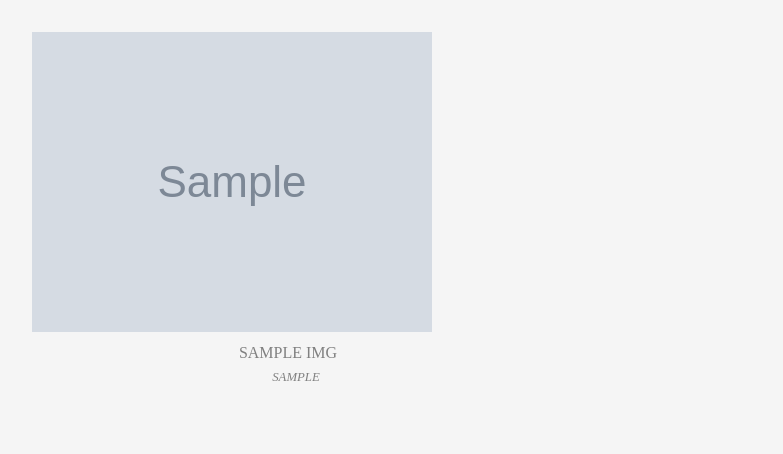
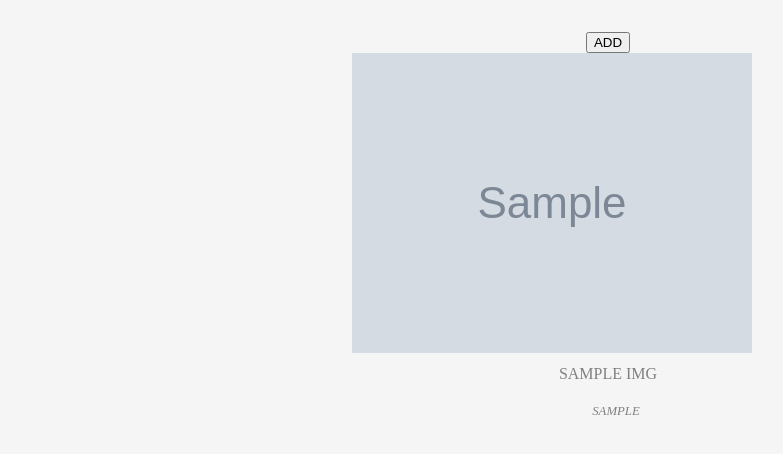
Before and after one commit to delektowski/news-in-images, a Node project: template src/views/pages/index.ejs in a window 1280 px wide. Shown: the part 82-536 px from the top of the page, without its empty margins (32-815 px from the left). Run offline with Node 20 templates, Linux system fonts and the light colour scheme; the template is opened without the code that fills it: most values are stand-ins (such as "Sample title", 1, 10 or a date in 2020); grey boxes marked "Sample" are stand-in pictures; some libraries are stand-ins or nearby versions.

Commit message:
add image to main container

```diff
--- a/package.json
+++ b/package.json
@@ -4,7 +4,7 @@
   "description": "",
   "main": "index.mjs",
   "scripts": {
-    "start": "nodemon src/index.ts",
+    "start": "nodemon -e ejs,ts,js src/index.ts",
     "build": "rimraf ./dist && tsc && cp .env ./dist"
   },
   "keywords": [],
--- a/src/index.ts
+++ b/src/index.ts
@@ -21,6 +21,8 @@ app.set('views', path.join(process.cwd(),
     `${viewsPath}`));
 app.set("view engine", "ejs");
 app.use(express.urlencoded({ extended: true }));
+app.use(express.json());
+
 app.use(router);
 
 app.listen(PORT);
--- a/src/public/css/main.css
+++ b/src/public/css/main.css
@@ -40,8 +40,8 @@ a, .a:hover, .a:visited, .a:focus, .a:active {
     inline-size: 90vw;
     margin: 0 auto;
     display: flex;
-    justify-content: space-between;
-    gap: 1rem;
+    justify-content: center;
+    gap: 1.5rem;
     flex-wrap: wrap;
 }
 
--- a/src/views/partials/images.ejs
+++ b/src/views/partials/images.ejs
@@ -1,3 +1,4 @@
+<button onclick="handleAddElement()">ADD</button>
 <div class="images-container">
     <% if(imgList){ %>
         <% imgList.forEach(function(img){ %>
@@ -5,9 +6,79 @@
                 <div class="image-container">
                     <img class="image-painting" src="<%= img.imgSrc %>" alt="ai generated image">
                     <p class="img-title"><%= img.title %></p>
-                    <p class="news-src"><span class="fi fi-<%= img.country %>"></span><%= img.newsProvider %></p>
+                    <div class="news-src"><span class="fi fi-<%= img.country %>"></span>
+                        <p><%= img.newsProvider %></p></div>
                 </div>
             </a>
         <% }); %>
     <% } %>
+
 </div>
+
+<script>
+    function handleAddElement() {
+        const bodyReq = {koza: "jest"}
+        fetch("http://localhost:5555/test", {
+            method: "POST",
+            headers: {
+                'Content-Type': 'application/json'
+            },
+            body: JSON.stringify(bodyReq)
+        }).then(res => {
+
+            return res.json()
+        }).then(response => {
+            console.log("response1111", response)
+            addElement(response)
+        }).catch(err => {
+            console.log("ERRROEOREOROERER", err)
+        })
+
+    }
+
+    function addElement(data) {
+        let fragment = new DocumentFragment();
+        const mainContainer = document.querySelector('.main-container')
+
+        const createElements = () => {
+            const imagesContainer = document.createElement('div')
+            const anchorTag = document.createElement('a')
+            const imageContainer = document.createElement('div')
+            const image = document.createElement('img')
+            const imageTitle = document.createElement('p')
+            const newsSrcContainer = document.createElement('div')
+            const newsSrcText = document.createElement('p')
+            const newsSrcFlag = document.createElement('span')
+
+            return () => {
+                imagesContainer.classList.add("images-container")
+                anchorTag.href = "https://www.telegraph.co.uk/world-news/2023/03/30/donald-trump-arrest-news-latest-indictment-stormy-daniels-cohen/"
+                anchorTag.target = "_blank"
+                imageContainer.classList.add("image-container")
+                image.src = "img/-live-.jpg"
+                image.alt = "ai generated image"
+                image.classList.add("image-painting")
+                imageTitle.innerText = "UN rapporteur on environmental defenders: 'The French state's response seemed largely disproportionate'"
+                imageTitle.classList.add('img-title')
+                newsSrcContainer.classList.add('news-src')
+                newsSrcFlag.classList.add('fi', 'fi-fr')
+                newsSrcText.innerText = "Le Monde"
+
+                return () => {
+                    newsSrcContainer.append(newsSrcFlag)
+                    newsSrcContainer.append(newsSrcText)
+                    imageContainer.append(image)
+                    imageContainer.append(imageTitle)
+                    imageContainer.append(newsSrcContainer)
+                    anchorTag.append(imageContainer)
+                    imagesContainer.append(anchorTag)
+
+                    fragment.append(imagesContainer)
+                    mainContainer.appendChild(fragment)
+                }
+            }
+        }
+
+    }
+
+</script>
```
Also changed, not shown: src/routes/index.ts (+15 -0 lines).
